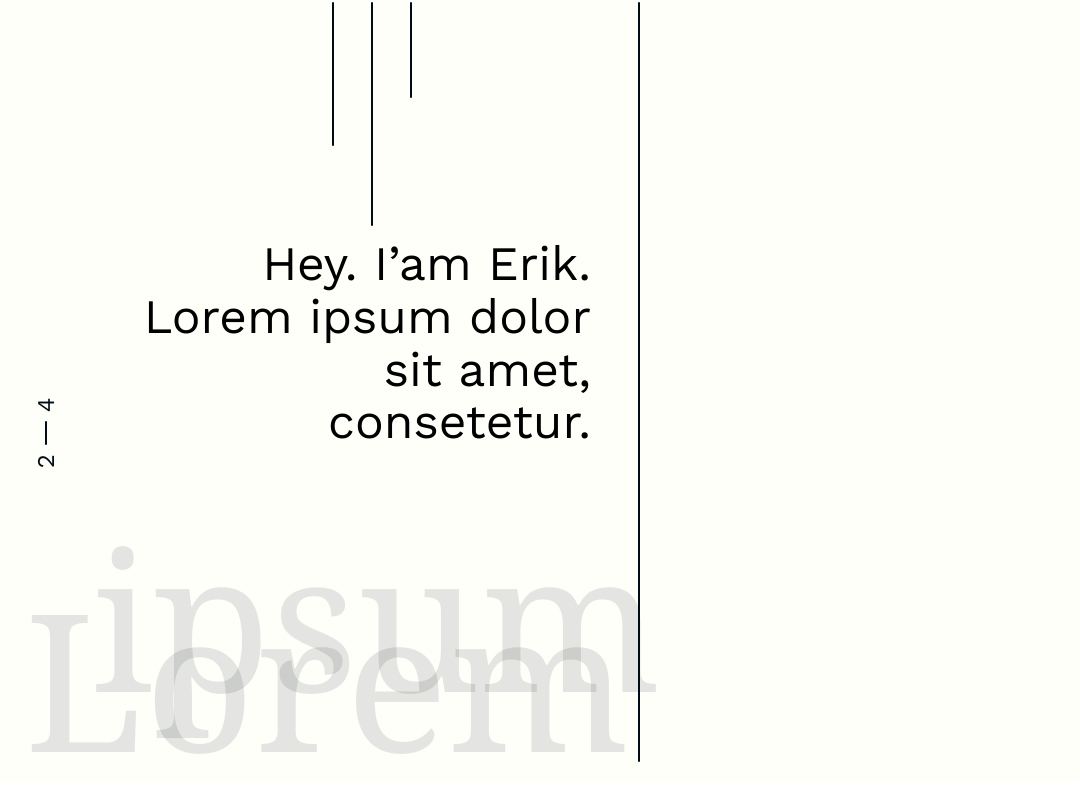
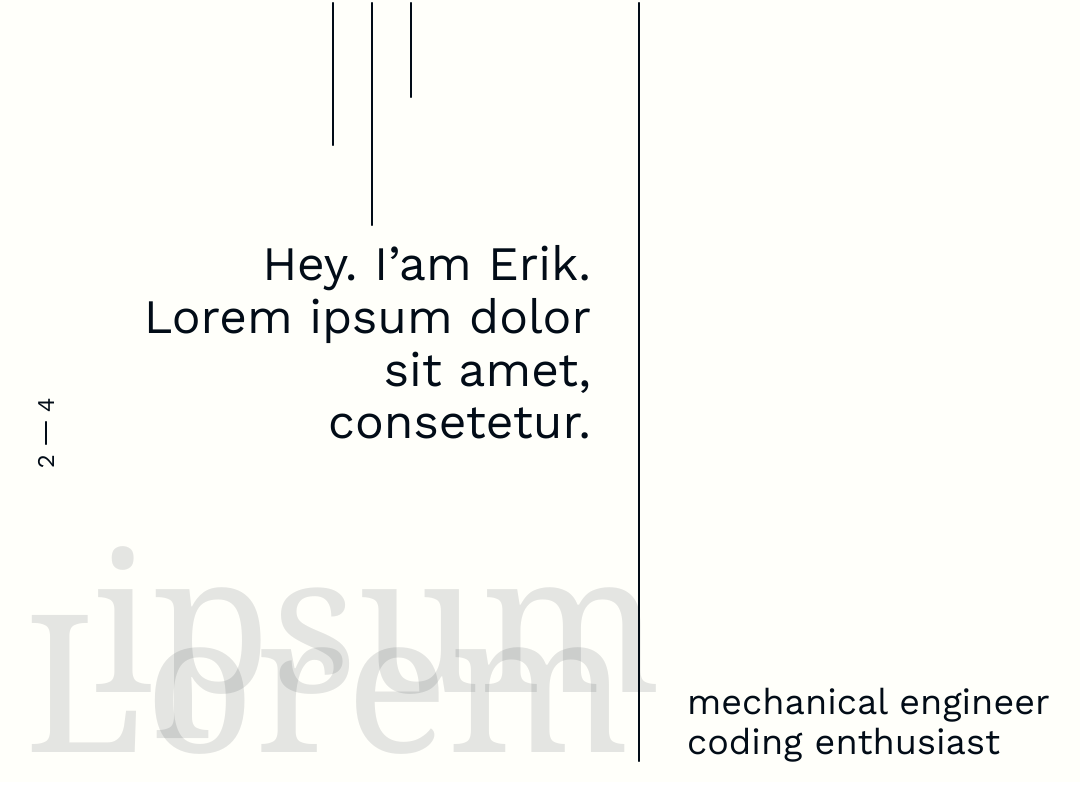
Before and after one commit to erikstreller/space-intro, a React (Vite) app: page / in a window 1280 px wide. Shown: the part 818-1618 px from the top of the page, without its empty margins (1-1081 px from the left). Built offline with nearby package versions, Linux system fonts and the light colour scheme; a web font is replaced by a local one.

Commit message:
add subheadline text

```diff
--- a/src/components/About.tsx
+++ b/src/components/About.tsx
@@ -2,10 +2,19 @@ const About = () => {
   return (
     <section className="h-screen w-full bg-light relative flex justify-center">
       <div
-        className="absolute lg:text-4xl text-5xl lg:max-w-[35%] max-w-[38%] md:max-w-[65%]
+        className="absolute lg:text-4xl text-5xl text-dark lg:max-w-[35%] max-w-[38%] md:max-w-[65%]
         top-[32vh] right-1/2 md:right-0 mr-12 md:px-auto text-right leading-[1.1] whitespace-pre-line"
       >
         Hey. I’am Erik.{"\n"} Lorem ipsum dolor sit amet, consetetur.
+      </div>
+      <div
+        className="absolute text-4xl lg:text-3xl text-dark whitespace-pre-line z-10 md:z-0 w-fit
+        bottom-[2.5%] left-1/2 ml-12 md:left-auto md:-right-[72px]
+        md:-rotate-90 md:bottom-36
+        "
+      >
+        mechanical engineer{"\n"}
+        coding enthusiast
       </div>
       <div
         className="absolute flex md:flex-col justify-between
```
